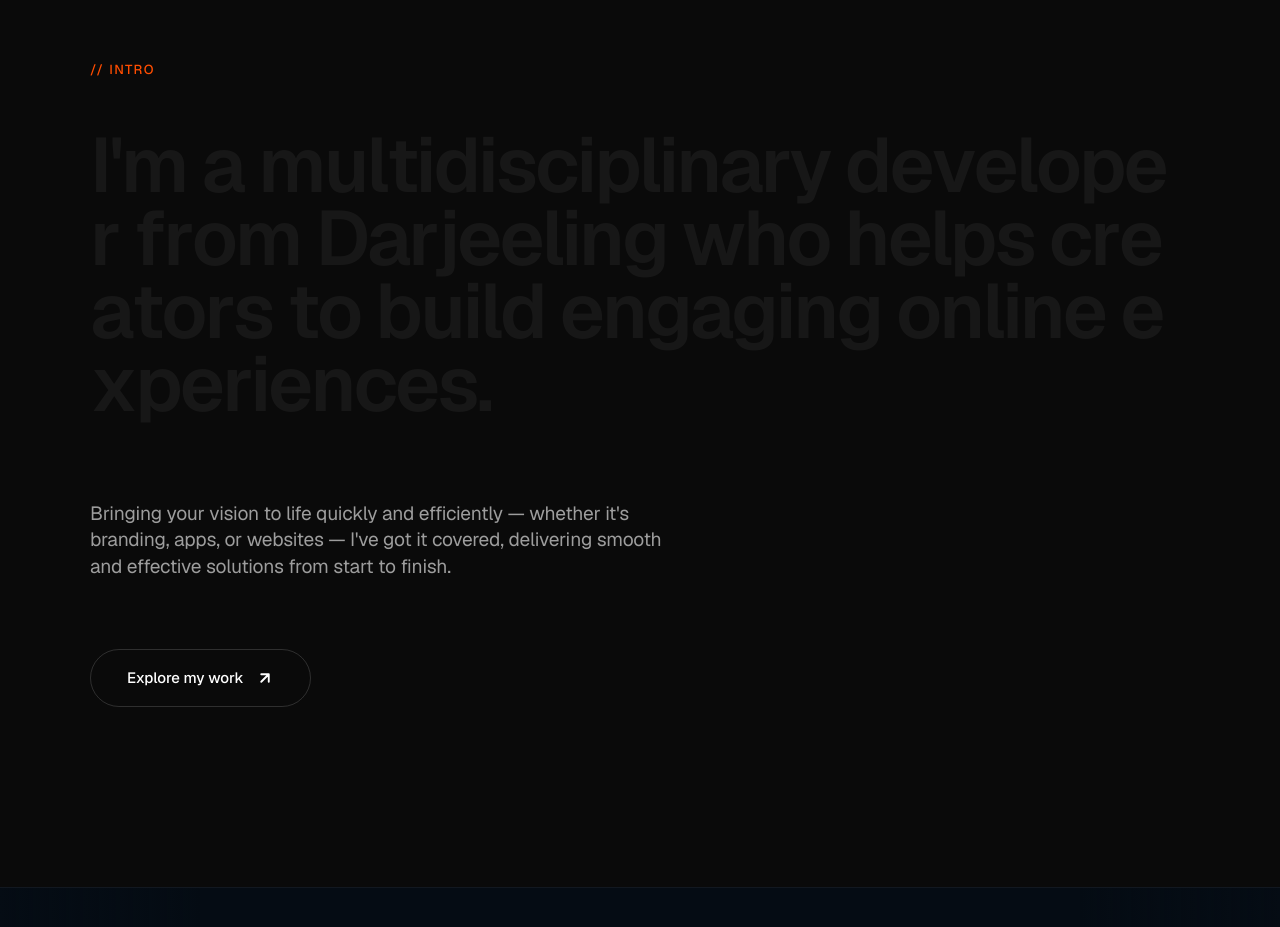
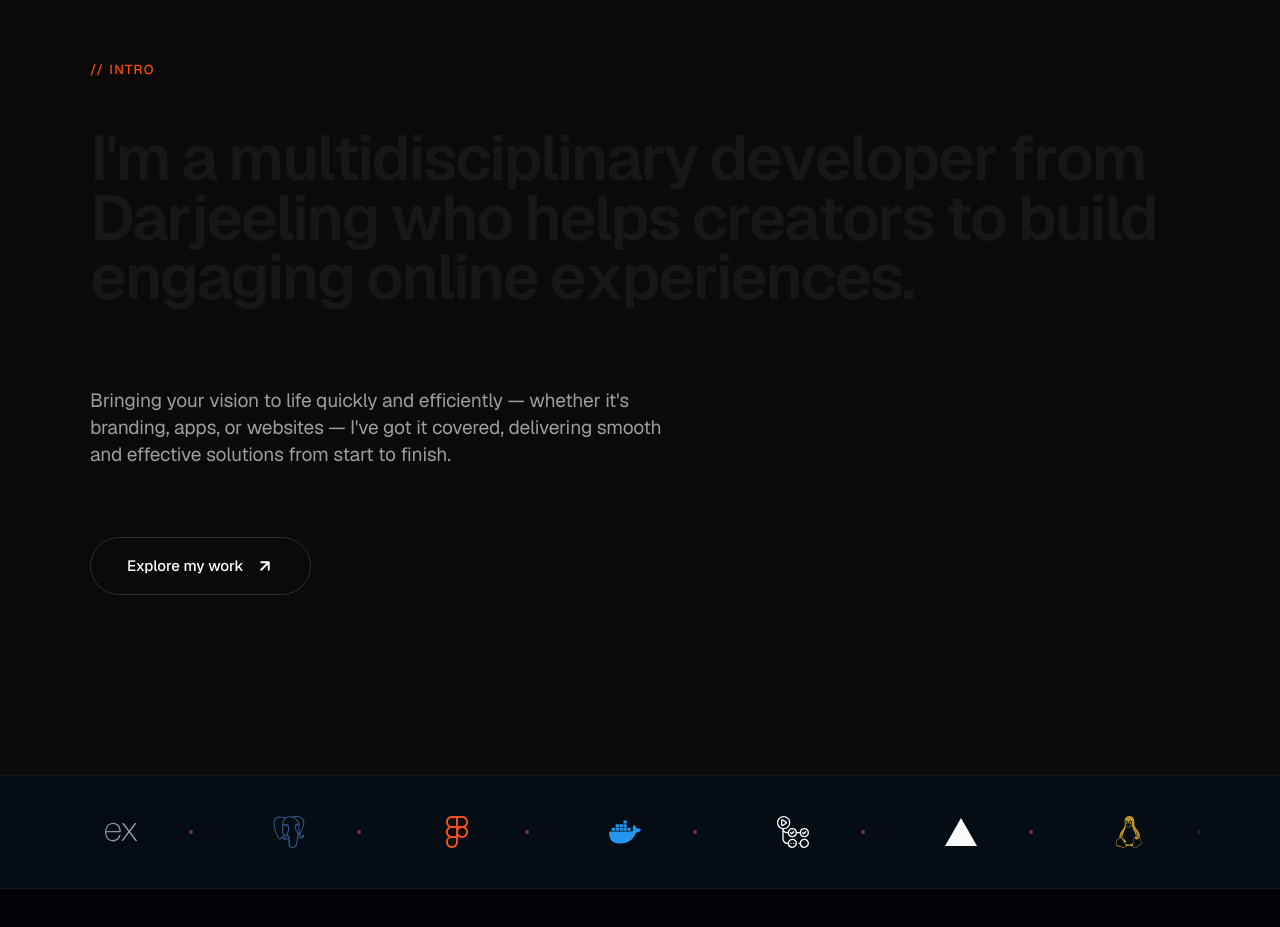
Before and after one commit to Raysin007/raysin, a React (Vite) app: page / in a window 1280 px wide. Shown: the part 920-1847 px from the top of the page. Built offline with nearby package versions, Linux system fonts and the light colour scheme.

Commit message:
fix: formatted text of about.title in About.tsx

```diff
--- a/src/components/About.css
+++ b/src/components/About.css
@@ -26,7 +26,7 @@
 
 .about-title {
   font-family: var(--geist);
-  font-size: clamp(32px, 6vw, 82px);
+  font-size: 63px;
   font-weight: 600;
   line-height: 0.95;
   color: #fff;
```
